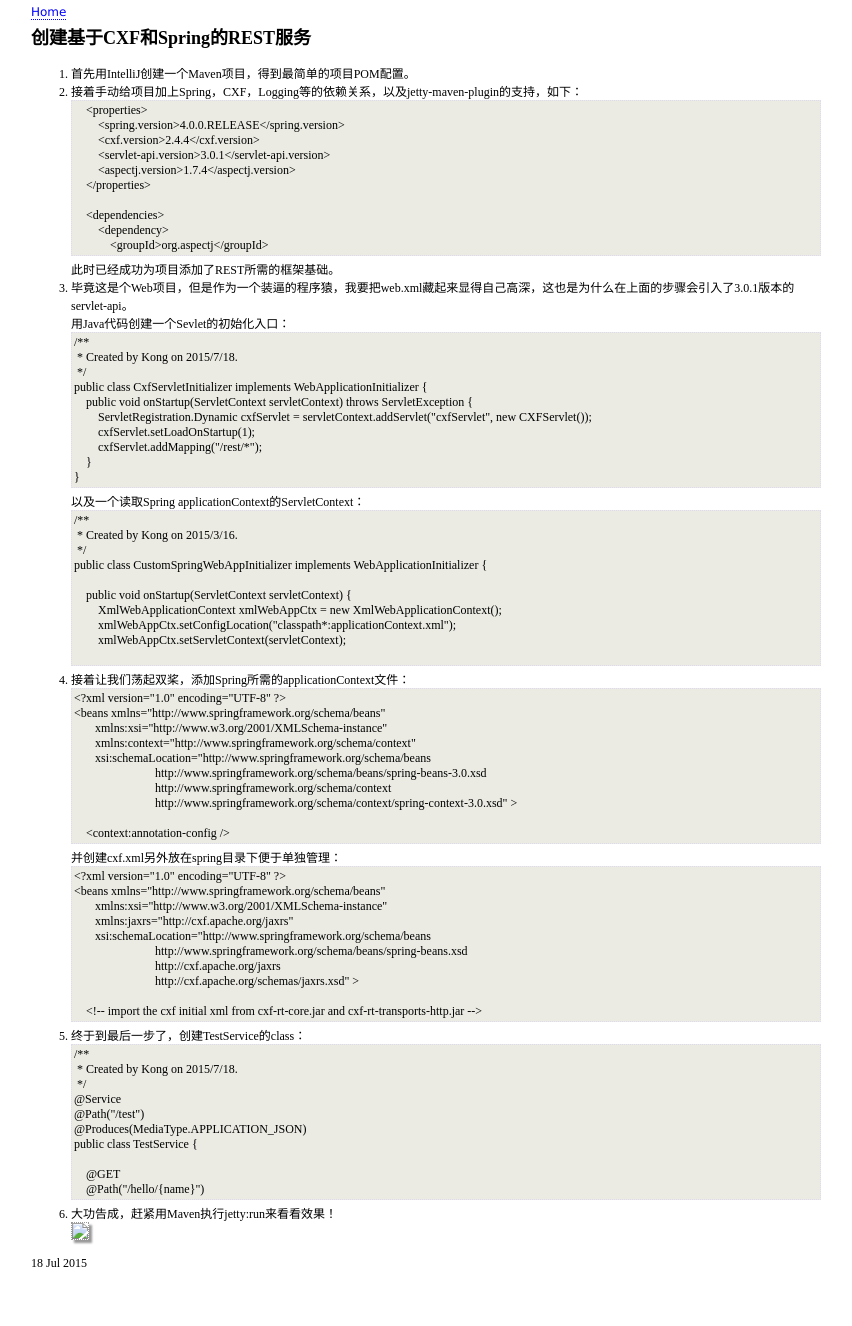
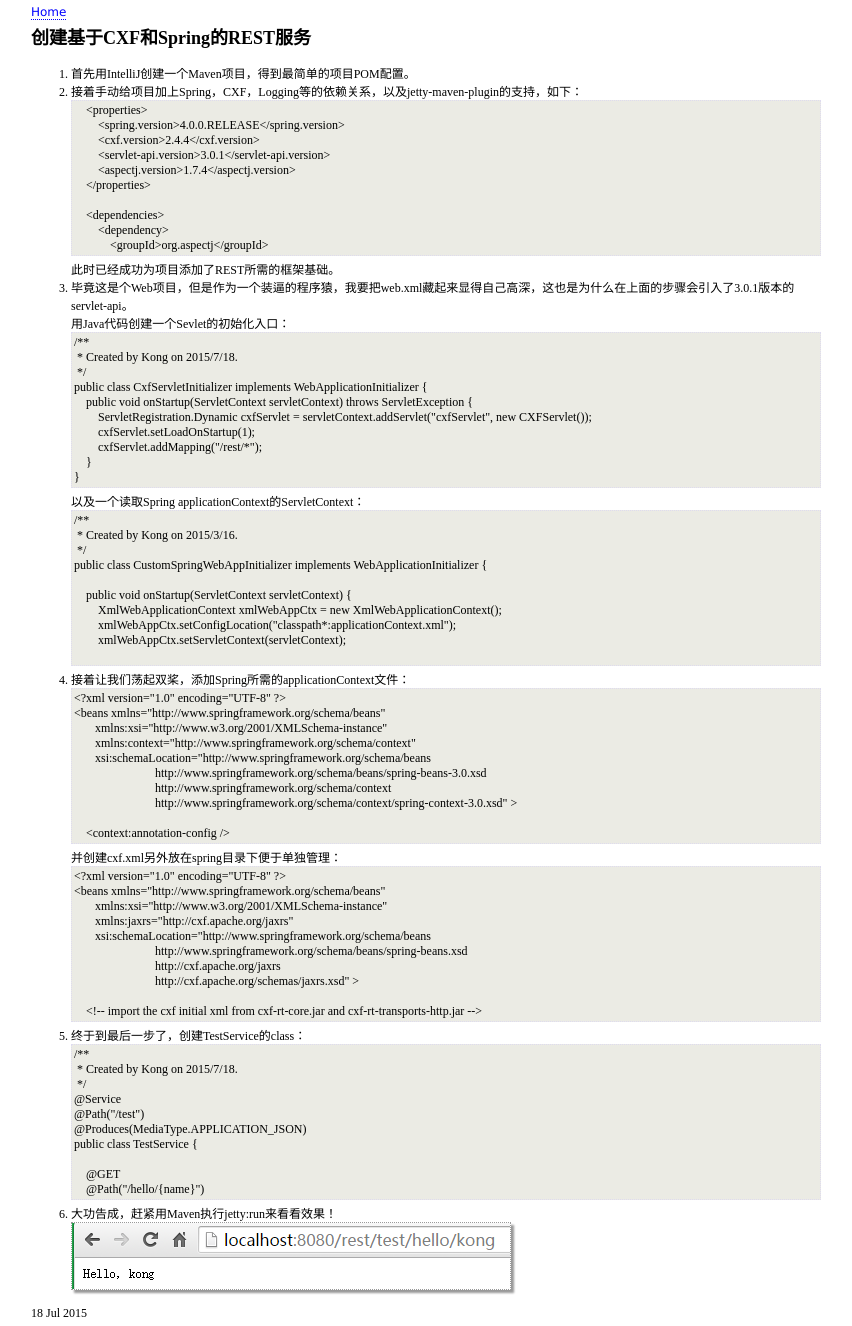
Before and after one commit to CS326-OSUF16/test2-dfb-osu, a Jekyll site: the page built from _posts/2015-07-18-创建基于CXF和Spring的REST服务.html, in a window 1280 px wide. Shown: the whole page, without its empty margins (214-1066 px from the left). Built offline with Jekyll 4.4.1, drawn with Linux system fonts in a browser that asks for light colours; before the commit the page ends 1276 px from its top, so only the background shows below that.

Commit message:
Update 2015-07-18-创建基于CXF和Spring的REST服务.html

```diff
--- a/_posts/2015-07-18-创建基于CXF和Spring的REST服务.html
+++ b/_posts/2015-07-18-创建基于CXF和Spring的REST服务.html
@@ -201,7 +201,7 @@ public class TestService {
 	</li>
 	<li>
 		大功告成，赶紧用Maven执行jetty:run来看看效果！<br/>
-		<img class="screenshot" src="\jekyll_demo\tree\gh-pages\images\20150718-TestResult.png" />
+		<img class="screenshot" src="/jekyll_demo/images/20150718-TestResult.png" />
 	</li>
 </ol>
 <p>{{ page.date | date_to_string }}</p>
```
